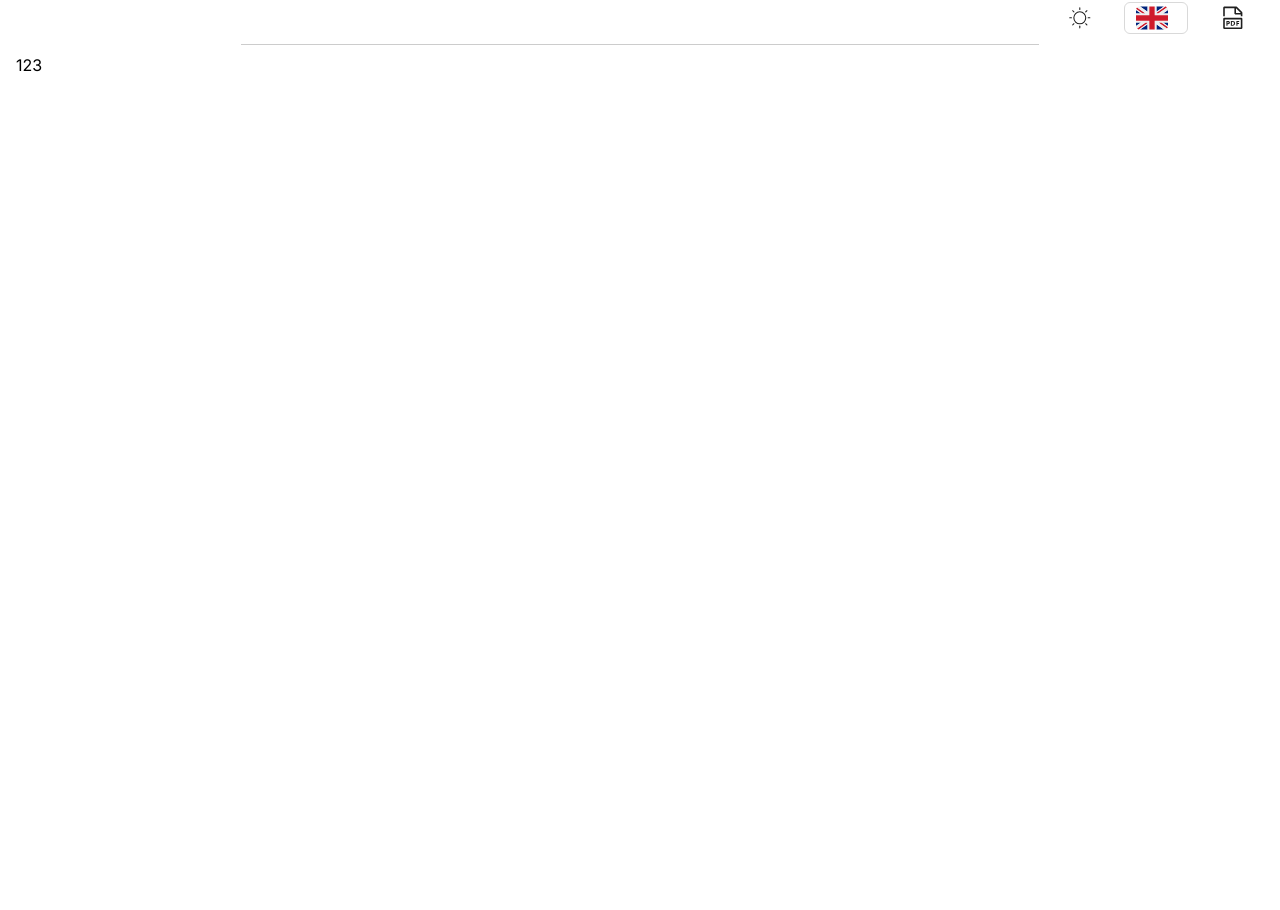
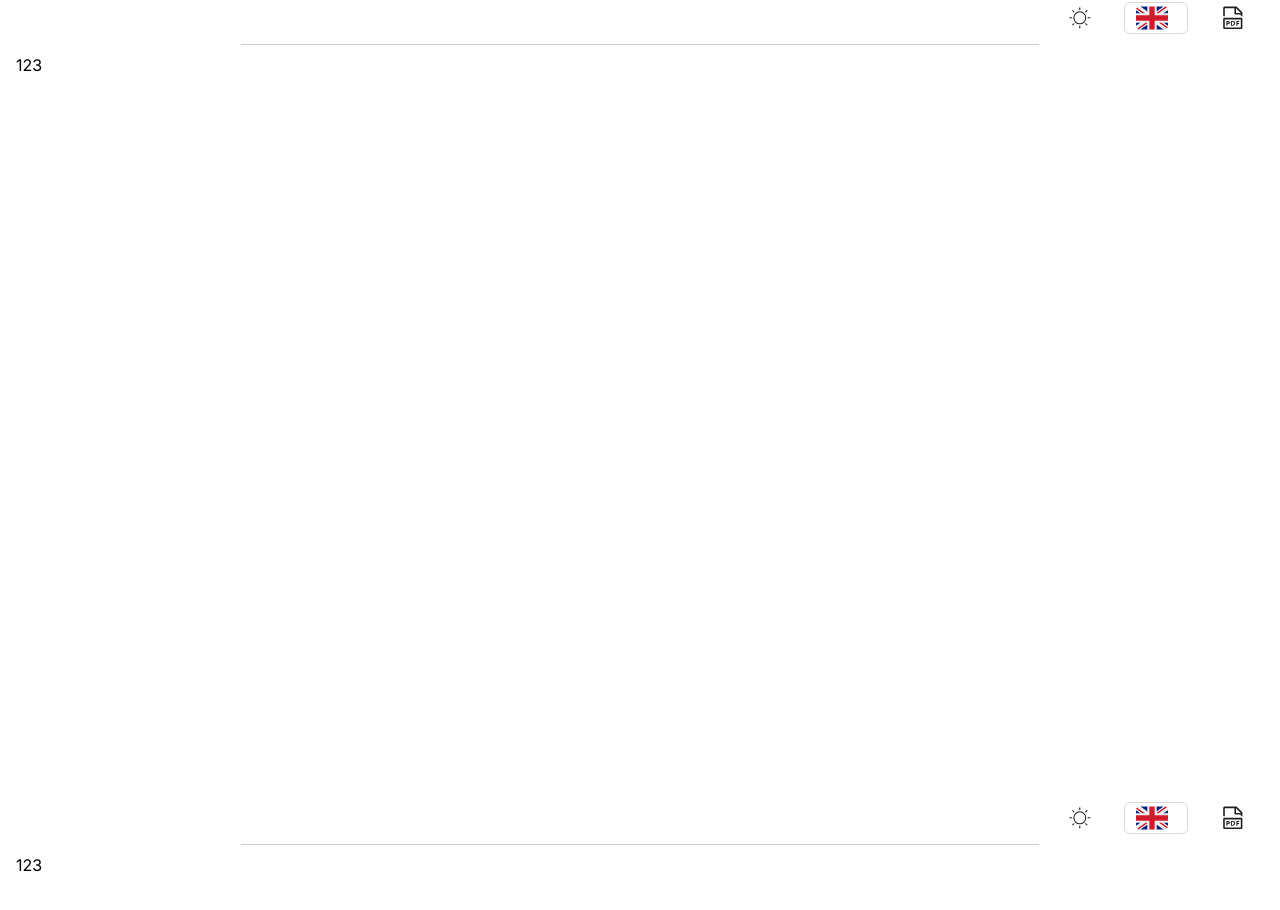
Before and after one commit to iwanna08071995/nguyen-thanh-tam.github.io, a Next.js app: page / in a window 1280 px wide. Shown: the top 910 px of the page. Before the commit the page ends 800 px from the top, so only its background shows below. Built offline with nearby package versions, Linux system fonts and the light colour scheme.

Commit message:
test use client

```diff
--- a/src/app/layout.tsx
+++ b/src/app/layout.tsx
@@ -22,9 +22,9 @@ export default function RootLayout({
       </head>
       <body>
         {children}
-        {/* <StyledComponentsRegistry>
-          <AntdRegistry>{children}</AntdRegistry>
-        </StyledComponentsRegistry> */}
+        {/* <StyledComponentsRegistry> */}
+        <AntdRegistry>{children}</AntdRegistry>
+        {/* </StyledComponentsRegistry> */}
       </body>
     </html>
   );
--- a/src/components/atoms/Button/ButtonStyled.tsx
+++ b/src/components/atoms/Button/ButtonStyled.tsx
@@ -1,3 +1,5 @@
+"use client";
+
 import styled from "styled-components";
 import { Button as ButtonAnt } from "antd";
 
--- a/src/components/atoms/Select/SelectStyled.tsx
+++ b/src/components/atoms/Select/SelectStyled.tsx
@@ -1,3 +1,5 @@
+"use client";
+
 import styled from "styled-components";
 import { Select as SelectAnt } from "antd";
 
```
